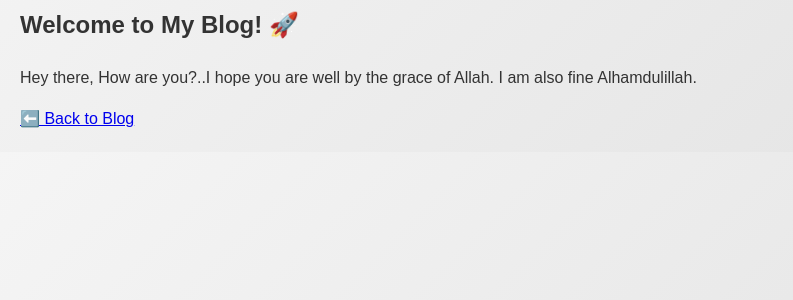
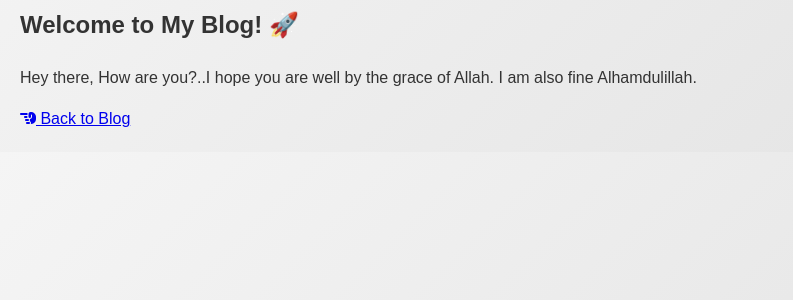
Before and after one commit to foysal1627/foysal1627.github.io, a Jekyll site: the page built from _posts/2025-03-18-About-me.md, in a window 1280 px wide. Shown: the part 204-504 px from the top of the page, without its empty margins (0-793 px from the left). Built offline with Jekyll 4.4.1, drawn with Linux system fonts in a browser that asks for light colours.

Commit message:
post.html

```diff
--- a/_layouts/post.html
+++ b/_layouts/post.html
@@ -8,4 +8,4 @@ layout: default
     <div>{{ content }}</div>
 </article>
 
-<a href="/blog.html">⬅️ Back to Blog</a>
+<a href="/blog.html" class="button"><i class="fa-solid fa-hand-point-left"></i> Back to Blog</a>
```
